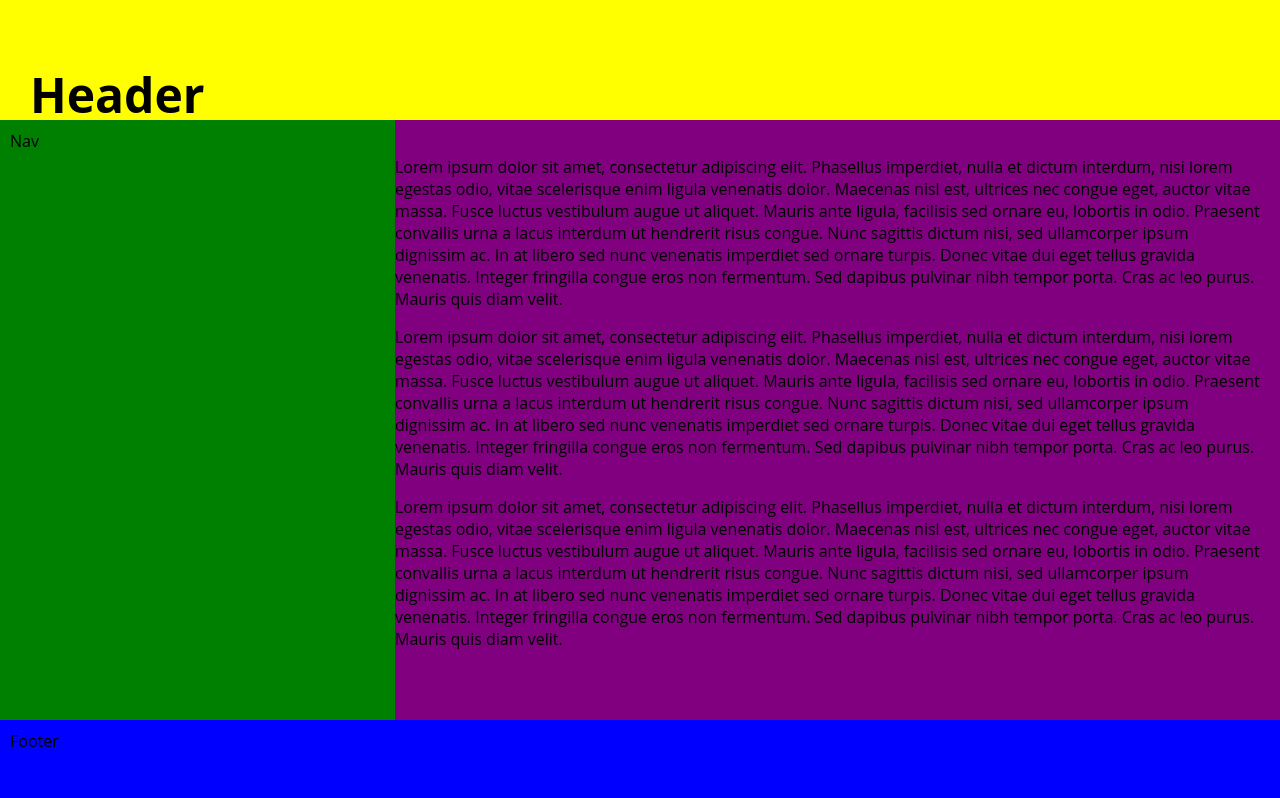
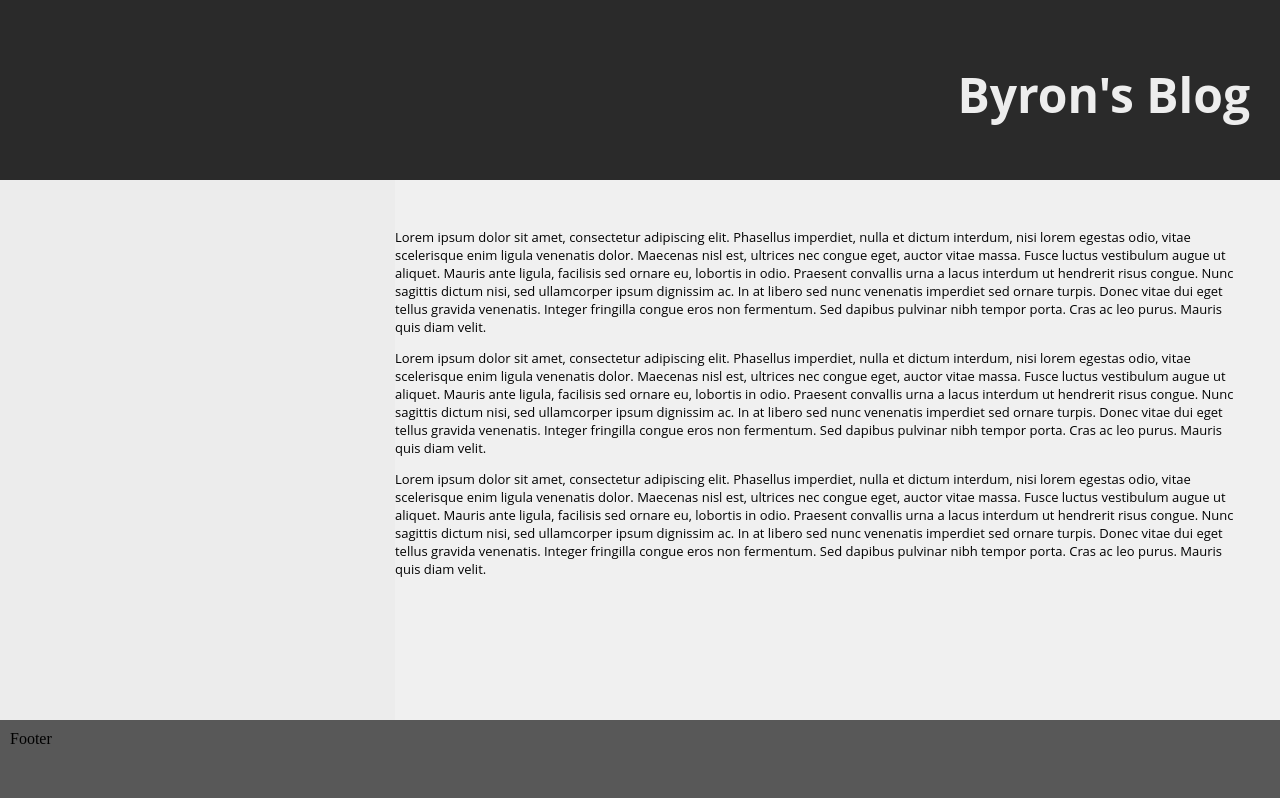
Before and after one commit to byronroark/blog_layout, a plain HTML site: page index.html in a window 1280 px wide. Shown: the top 798 px of the page. Drawn offline with Linux system fonts and the light colour scheme.

Commit message:
styles changes

```diff
--- a/index.html
+++ b/index.html
@@ -7,12 +7,16 @@
 </head>
 <body>
 <header>
-  <h1>Header</h1>
+  <h1>Byron's Blog</h1>
 </header>
 <nav>
-  Nav
+  <div>
+    <ul>
+    </ul>
+  </div>
 </nav>
 <main>
+  <div id="content">
   <p>
     Lorem ipsum dolor sit amet, consectetur adipiscing elit. Phasellus imperdiet, nulla et dictum interdum, nisi lorem egestas odio, vitae scelerisque enim ligula venenatis dolor. Maecenas nisl est, ultrices nec congue eget, auctor vitae massa. Fusce luctus vestibulum augue ut aliquet. Mauris ante ligula, facilisis sed ornare eu, lobortis in odio. Praesent convallis urna a lacus interdum ut hendrerit risus congue. Nunc sagittis dictum nisi, sed ullamcorper ipsum dignissim ac. In at libero sed nunc venenatis imperdiet sed ornare turpis. Donec vitae dui eget tellus gravida venenatis. Integer fringilla congue eros non fermentum. Sed dapibus pulvinar nibh tempor porta. Cras ac leo purus. Mauris quis diam velit.
   </p>
@@ -22,6 +26,7 @@
   <p>
     Lorem ipsum dolor sit amet, consectetur adipiscing elit. Phasellus imperdiet, nulla et dictum interdum, nisi lorem egestas odio, vitae scelerisque enim ligula venenatis dolor. Maecenas nisl est, ultrices nec congue eget, auctor vitae massa. Fusce luctus vestibulum augue ut aliquet. Mauris ante ligula, facilisis sed ornare eu, lobortis in odio. Praesent convallis urna a lacus interdum ut hendrerit risus congue. Nunc sagittis dictum nisi, sed ullamcorper ipsum dignissim ac. In at libero sed nunc venenatis imperdiet sed ornare turpis. Donec vitae dui eget tellus gravida venenatis. Integer fringilla congue eros non fermentum. Sed dapibus pulvinar nibh tempor porta. Cras ac leo purus. Mauris quis diam velit.
   </p>
+  </div>
 </main>
 <footer>
   Footer
--- a/styles/style.css
+++ b/styles/style.css
@@ -1,12 +1,11 @@
 body {
-  font-family: "Open Sans", sans-serif;
   margin: 0;
   padding: 0;
 }
 
 header {
-  background-color: yellow;
-  height: 60px;
+  background-color: #2a2a2a;
+  height: 120px;
   width: 100%;
   padding: 30px;
 }
@@ -14,10 +13,14 @@ header {
 header h1 {
   font-family: "Open Sans", sans-serif;
   font-size: 3em;
+  color: #ededed;
+  text-align: right;
+  margin-right: 60px;
 }
 
 nav {
-  background-color: green;
+  display: block;
+  background-color: #ececec;
   float: left;
   width: 375px;
   margin: 0 auto;
@@ -33,11 +36,9 @@ section {
   background-color: gray;
 }
 
-body {
-}
-
 main {
-  background-color: purple;
+  background-color: #f0f0f0;
+  display: block;
   height: 100vmax;
   padding: 20px;
   margin-left: 20px;
@@ -45,7 +46,13 @@ main {
   margin: 0 auto;
 }
 
+#content {
+  padding: 15px;
+}
+
 p {
+  font-family: "Open Sans", sans-serif;
+  font-size: 13px;
 }
 
 footer {
@@ -54,6 +61,6 @@ footer {
   left: 0;
   height: 60px;
   width: 100%;
-  background-color: blue;
+  background-color: #585858;
   padding: 10px;
 }
```
